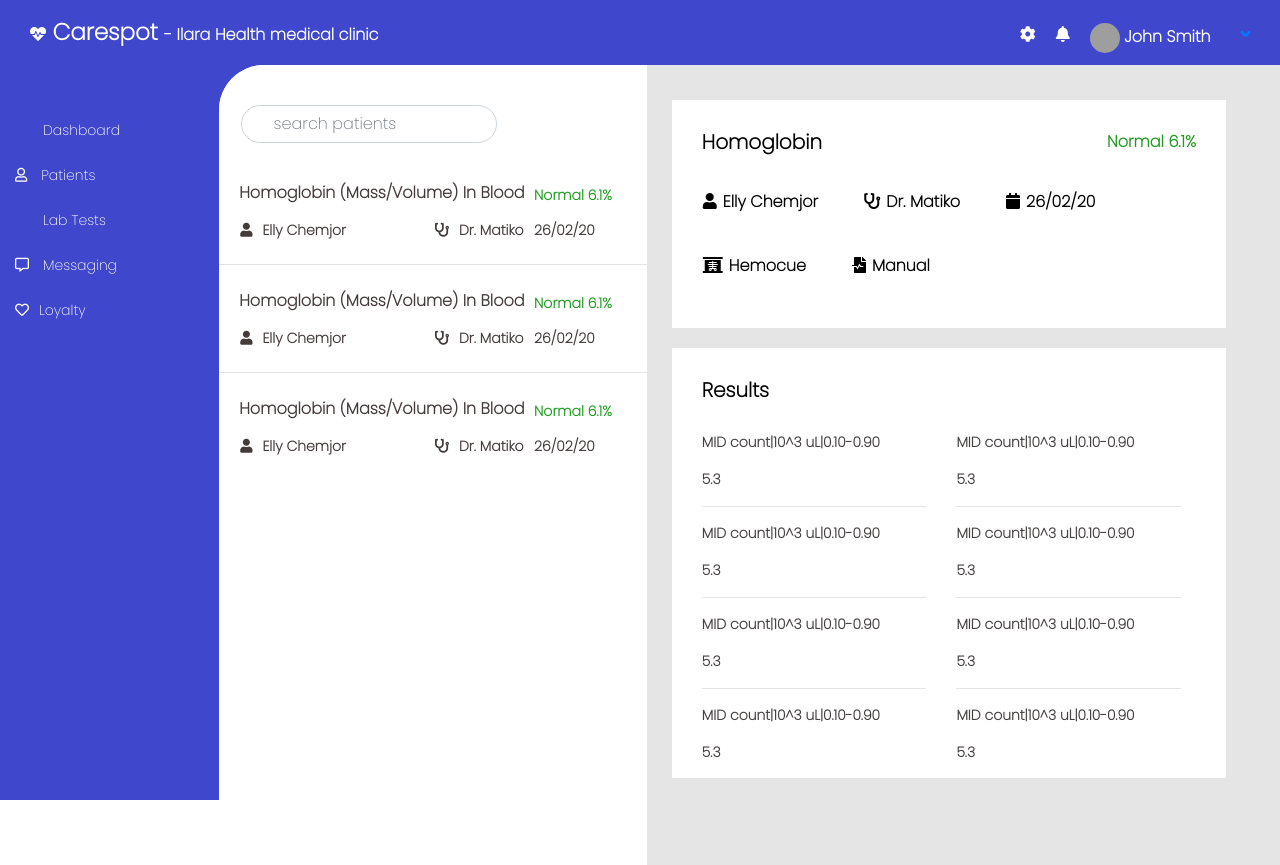
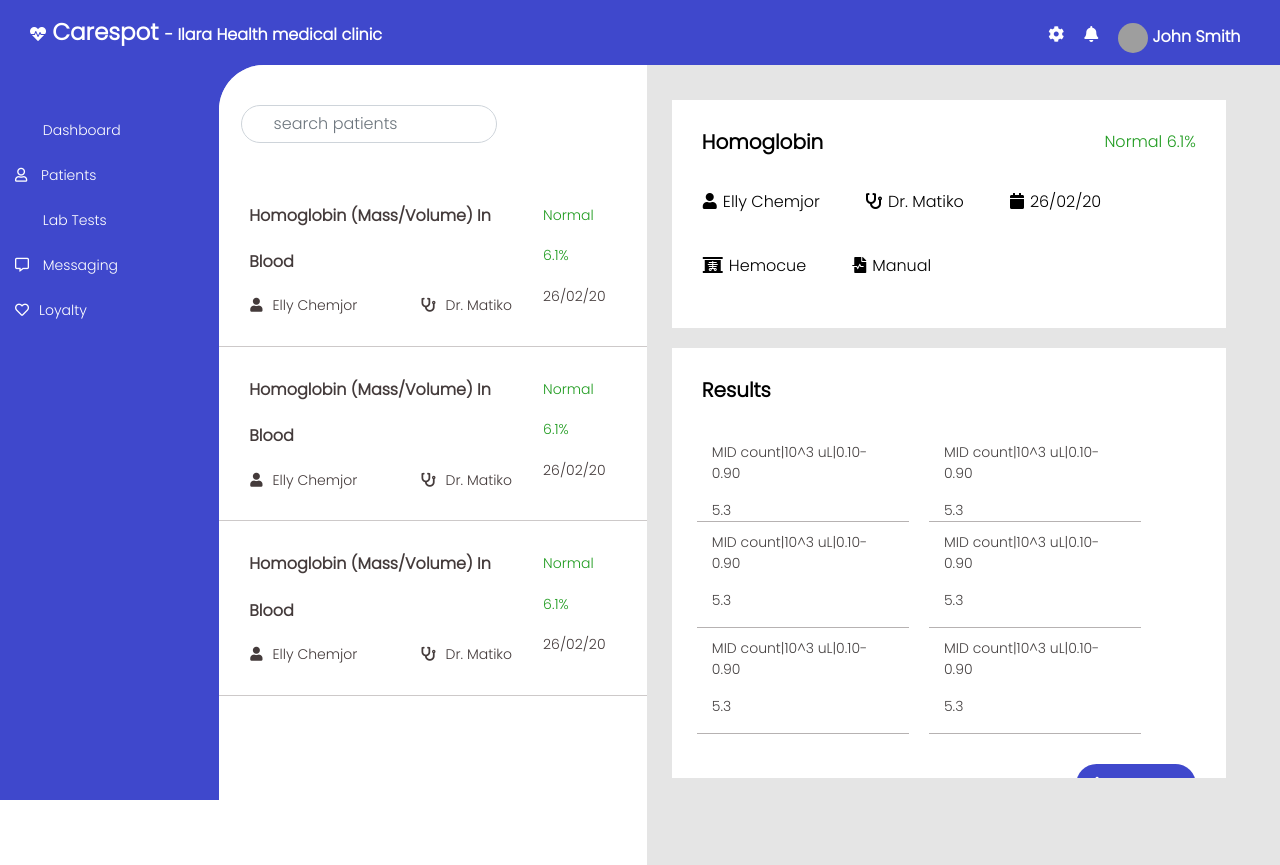
Before and after one commit to Ennyola/carespot, a React (Create React App) app: page /lab in a window 1280 px wide. Shown: the top 865 px of the page. Built offline with nearby package versions, Linux system fonts and the light colour scheme; grey boxes are pictures that could not be loaded.

Commit message:
responsiveness improved

```diff
--- a/public/index.html
+++ b/public/index.html
@@ -11,7 +11,7 @@
     />
     <link rel="apple-touch-icon" href="%PUBLIC_URL%/logo192.png" />
      <link rel="stylesheet" href="https://use.fontawesome.com/releases/v5.8.2/css/all.css">
-     <link href="https://fonts.googleapis.com/css2?family=Poppins:wght@200&display=swap" rel="stylesheet">
+     <link href="https://fonts.googleapis.com/css2?family=Poppins:wght@300&display=swap" rel="stylesheet">
     <link rel="stylesheet" href="https://stackpath.bootstrapcdn.com/bootstrap/4.5.0/css/bootstrap.min.css" integrity="sha384-9aIt2nRpC12Uk9gS9baDl411NQApFmC26EwAOH8WgZl5MYYxFfc+NcPb1dKGj7Sk" crossorigin="anonymous">
     <!--
       manifest.json provides metadata used when your web app is installed on a
--- a/src/components/Navbar.js
+++ b/src/components/Navbar.js
@@ -18,21 +18,29 @@ class Navbar extends Component{
 
                 <span className = "nav-config">
                     <ul className = "nav">
-                       <li > <i className="fas fa-cog"></i> </li>
-                       <li> <i className="fas fa-bell"></i> </li>
+                       <li > <i className="navicons fas fa-cog"></i> </li>
+                       <li> <i className="navicons fas fa-bell"></i> </li>
                        <li>
                           <img src={faker.image.avatar()} alt="avatar"/>
                           <span className = "username"> John Smith </span>
                        </li>
-                     <a href="" data-toggle = "collapse" data-target = "#links"> <li> <i className="fas fa-angle-down"></i> </li> </a>
+                      <li> <i id = "collapse-icon" data-toggle = "collapse" data-target = "#links" className="fas fa-angle-down"></i> </li>
                     </ul>
                 </span>
                 <ul className = "collapse" id = "links">
-                    <li> <i className="side-icons fas fa-th"></i>  Dashboard</li>
-                    <li><i className="side-icons fas fa-user"></i> Patients</li>
-                    <li> <i className="side-icons fas fa-vial"></i> Lab Tests</li>
-                    <li><i className="side-icons far fa-comment-alt"></i> Messaging</li>
-                    <li> <i className="side-icons far fa-heart"></i>Loyalty</li>
+                    <li className = "collapse-links"> <i className="side-icons fas fa-th"></i>  Dashboard</li>
+                    <li className = "collapse-links"><i className="side-icons fas fa-user"></i> Patients</li>
+                    <li className = "collapse-links"> <i className="side-icons fas fa-vial"></i> Lab Tests</li>
+                    <li className = "collapse-links"><i className="side-icons far fa-comment-alt"></i> Messaging</li>
+                    <li className = "collapse-links"> <i className="side-icons far fa-heart"></i>Loyalty</li>
+                    <li className = "collapse-links">
+                        <i className="side-icons fas fa-cog"></i>
+                        Settings
+                    </li>
+                    <li className = "collapse-links">
+                        <i className="side-icons fas fa-bell"></i>
+                        Notifications
+                    </li>
                 </ul>
 
             </nav>
--- a/src/components/Results.js
+++ b/src/components/Results.js
@@ -6,65 +6,40 @@ class Results extends Component{
             <div className = "test-results">
                 <h5>Results</h5>
                 <div className="row">
-                    <div className="col-sm-6">
+                    <div className="col-sm-5">
                         <p>MID count|10^3 uL|0.10-0.90</p>
                         5.3
-                        <hr/>
                     </div>
-                    <div className="col-sm-6">
+                    <div className="col-sm-5">
                         <p>MID count|10^3 uL|0.10-0.90</p>
                             5.3
-                            <hr/>
+
                     </div>
                 </div>
                 <div className="row">
-                    <div className="col-sm-6">
+                    <div className="col-sm-5">
                     <p>MID count|10^3 uL|0.10-0.90</p>
                         5.3
-                        <hr/>
                     </div>
-                    <div className="col-sm-6">
+                    <div className="col-sm-5">
                     <p>MID count|10^3 uL|0.10-0.90</p>
                         <p>5.3</p>
-                        <hr/>
                     </div>
                 </div>
                 <div className="row">
-                    <div className="col-sm-6">
+                    <div className="col-sm-5">
                     <p>MID count|10^3 uL|0.10-0.90</p>
                         <p>5.3</p>
-                        <hr/>
                     </div>
-                    <div className="col-sm-6">
+                    <div className="col-sm-5">
                     <p>MID count|10^3 uL|0.10-0.90</p>
                         <p>5.3</p>
-                        <hr/>
                     </div>
                 </div>
-                <div className="row">
-                    <div className="col-sm-6">
-                    <p>MID count|10^3 uL|0.10-0.90</p>
-                        <p>5.3</p>
-                        <hr/>
-                    </div>
-                    <div className="col-sm-6">
-                    <p>MID count|10^3 uL|0.10-0.90</p>
-                        <p>5.3</p>
-                        <hr/>
-                    </div>
-                </div>
-                <div className="row">
-                    <div className="col-sm-6">
-                    <p>MID count|10^3 uL|0.10-0.90</p>
-                        <p>5.3</p>
-                        <hr/>
-                    </div>
-                    <div className="col-sm-6">
-                    <p>MID count|10^3 uL|0.10-0.90</p>
-                        <p>5.3</p>
-                        <hr/>
-                    </div>
-                </div>
+            <div className = "edit-values">
+                <i className="fas fa-pen"></i>
+                Edit values
+            </div>
             </div>
         )
     }
--- a/src/components/Sidebar.js
+++ b/src/components/Sidebar.js
@@ -7,7 +7,7 @@ class Sidebar extends Component{
         return(
             <aside className = "Sidebar">
                 <ul>
-                    <li> <i className="side-icons fas fa-th"></i>  Dashboard</li>
+                    <li> <i className="side-icons fas fa-th"></i> Dashboard </li>
                     <li><i className="side-icons fas fa-user"></i> Patients</li>
                     <li> <i className="side-icons fas fa-vial"></i> Lab Tests</li>
                     <li><i className="side-icons far fa-comment-alt"></i> Messaging</li>
--- a/src/components/TestList.js
+++ b/src/components/TestList.js
@@ -36,7 +36,8 @@ class TestList extends Component{
                         </div>
 
                     </div>
-                    <hr/>
+
+
 
                     <div className = "result-list">
                         <div className = "first-item">
@@ -64,7 +65,7 @@ class TestList extends Component{
                             </div>
                         </div>
                     </div>
-                    <hr/>
+
                     <div className = "result-list">
                         <div className = "first-item">
                             <div className="row">
--- a/src/public/css/body.css
+++ b/src/public/css/body.css
@@ -2,7 +2,6 @@
     position: relative;
     background-color: #E5E5E5;
     color: black;
-    font-weight: 900;
     height: 100vh;
     width: 101.6%;
     border-top-left-radius: 45px;
@@ -32,16 +31,21 @@
     position: relative;
     list-style-type: none;
     display: flex;
-    padding: 0px 35px;
+    padding: 10px 35px;
     justify-content: space-between;
-    line-height: 2.5;
+    line-height: 2.9;
     overflow: hidden;
+    border-bottom: 1px solid rgba(155, 147, 147, 0.5);
 }
 
 .test-list .result-list:hover {
     color: white;
     cursor: pointer;
     background-color: rgb(10, 148, 194);
+}
+
+.test-list .result-list:hover .rate {
+    color: white;
 }
 
 .input .fas {
@@ -57,6 +61,10 @@
     margin-left: 5%;
     border-radius: 45px;
     padding: 0 2rem;
+}
+
+.first-item {
+    padding: 10px;
 }
 
 .first-item>.row:last-child {
@@ -77,6 +85,8 @@
 .second-item {
     position: relative;
     top: 5px;
+    left: 20px;
+    padding: 7px 15px;
 }
 
 .rate {
@@ -87,6 +97,7 @@
     background-color: white;
     padding: 30px;
     width: 90%;
+    font-weight: 400;
 }
 
 .details-header {
@@ -135,10 +146,26 @@
     margin-bottom: 30px;
 }
 
-.test-results .col-sm-6:hover {
+.test-results .col-sm-5 {
+    border-bottom: 1px solid rgba(110, 103, 103, 0.5);
+    margin: 0px 10px;
+    padding-top: 10px;
+}
+
+.test-results .col-sm-5:hover {
     color: white;
     cursor: pointer;
     background-color: rgb(10, 148, 194);
+}
+
+.edit-values {
+    border-radius: 45px;
+    margin-top: 30px;
+    padding: 10px;
+    background-color: #3f48cc;
+    color: white;
+    width: 120px;
+    float: right;
 }
 
 @media (max-width:767px) {
--- a/src/public/css/navbar.css
+++ b/src/public/css/navbar.css
@@ -31,3 +31,28 @@
     margin-right: 30px;
     font-weight: 900;
 }
+
+.collapse-links {
+    position: relative;
+    list-style-type: none;
+    margin: 20px;
+    right: 40px;
+}
+
+#collapse-icon {
+    cursor: pointer;
+    font-size: 25px;
+    display: none;
+}
+
+@media (max-width: 767px) {
+    .Navbar {
+        min-height: 100px;
+    }
+    .navicons {
+        display: none;
+    }
+    #collapse-icon {
+        display: inline;
+    }
+}
--- a/src/public/css/sidebar.css
+++ b/src/public/css/sidebar.css
@@ -22,10 +22,13 @@
 }
 
 .Sidebar li:hover {
-    border-left: 3px solid lightblue;
+    border-left: 3px solid rgb(10, 148, 194);
     cursor: pointer;
-    font-weight: 600;
-    color: lightblue;
+    color: white
+}
+
+.Sidebar li:hover .side-icons {
+    color: rgb(10, 148, 194);
 }
 
 @media (max-width:767px) {
```
